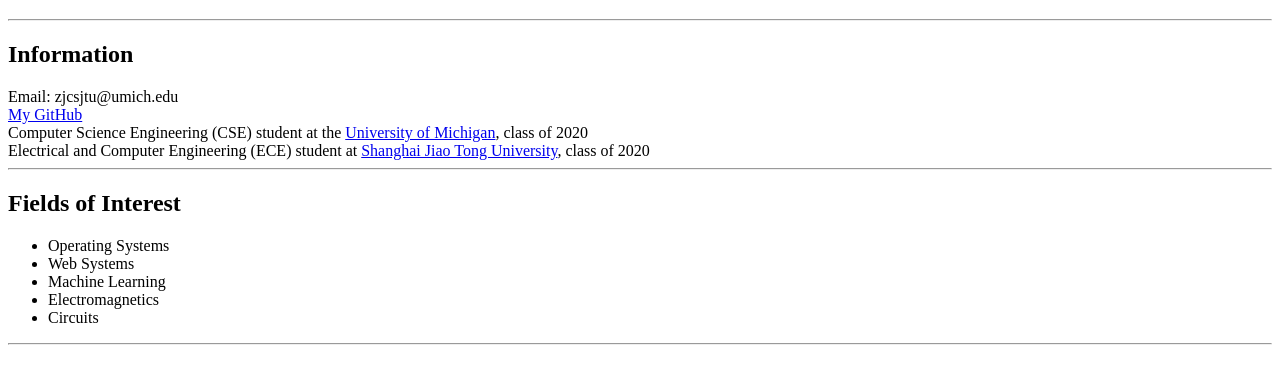
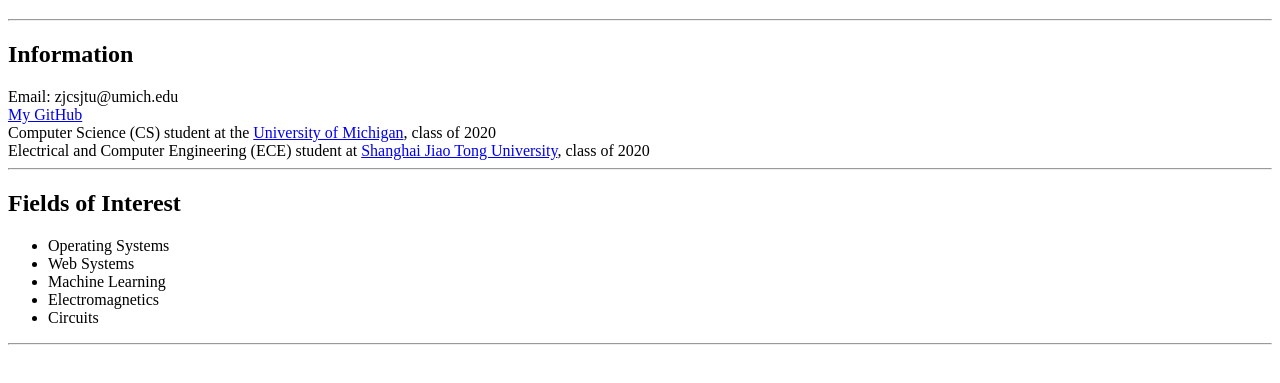
Before and after one commit to ZJCSJTU/ZJCSJTU.github.io, a plain HTML site: page index.html in a window 1280 px wide. Shown: the part 61-444 px from the top of the page. Drawn offline with Linux system fonts and the light colour scheme.

Commit message:
minor change

```diff
--- a/index.html
+++ b/index.html
@@ -18,7 +18,7 @@
     </h2>
     Email: zjcsjtu@umich.edu<br>
     <a href="https://github.com/ZJCSJTU">My GitHub</a> <br>
-    Computer Science Engineering (CSE) student at the <a href="https://umich.edu/">University of Michigan</a>, class of 2020<br>
+    Computer Science (CS) student at the <a href="https://umich.edu/">University of Michigan</a>, class of 2020<br>
     Electrical and Computer Engineering (ECE) student at <a href="https://www.sjtu.edu.cn/"> Shanghai Jiao Tong University</a>, class of 2020<br>
     <hr>
 
```
